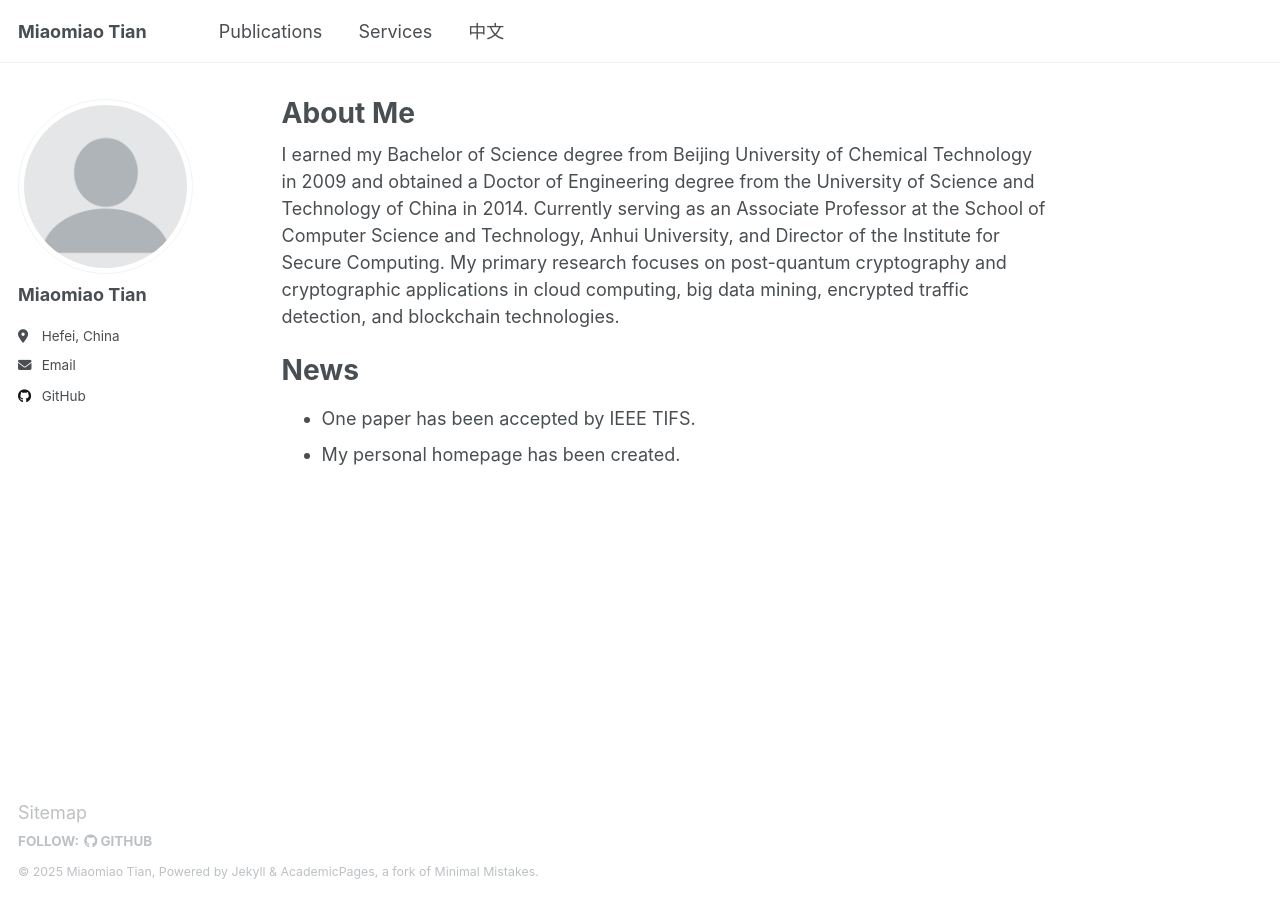
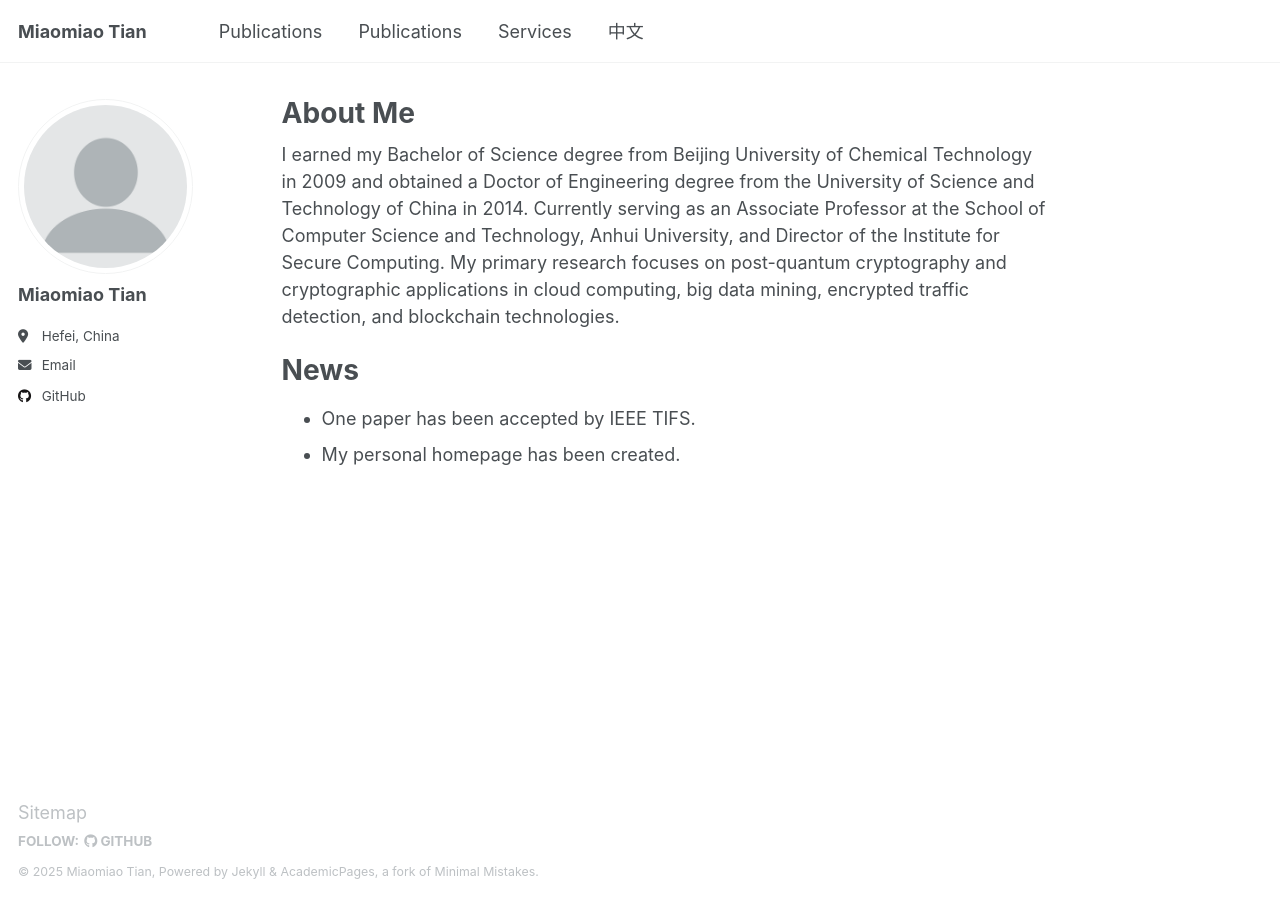
Before and after one commit to dmtian/dmtian.github.io, a Jekyll site: the page built from _pages/about.md, in a window 1280 px wide. Built offline with Jekyll 4.4.1, drawn with Linux system fonts in a browser that asks for light colours.

Commit message:
Update navigation.yml

```diff
--- a/_data/navigation.yml
+++ b/_data/navigation.yml
@@ -9,6 +9,9 @@
 
 main:
   - title: "Publications"
+    url: /about/
+
+  - title: "Publications"
     url: /publications/
 
   - title: "Services"
```
